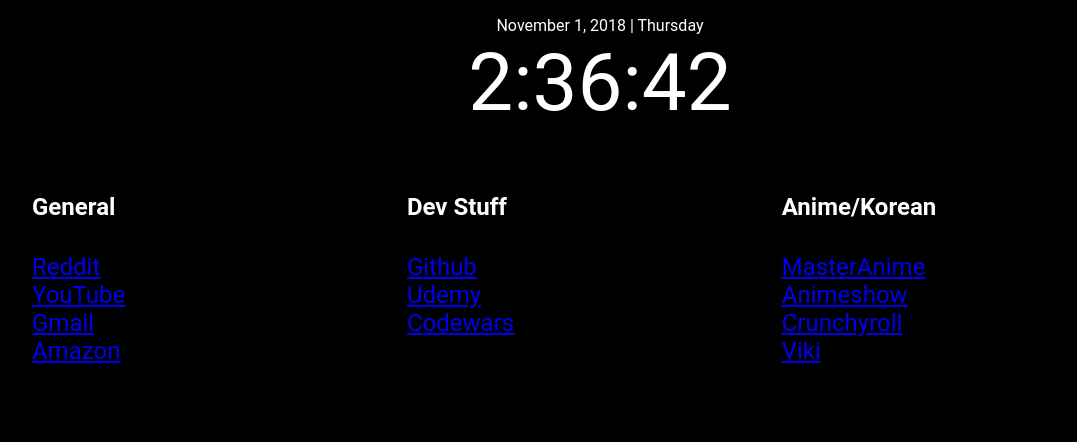
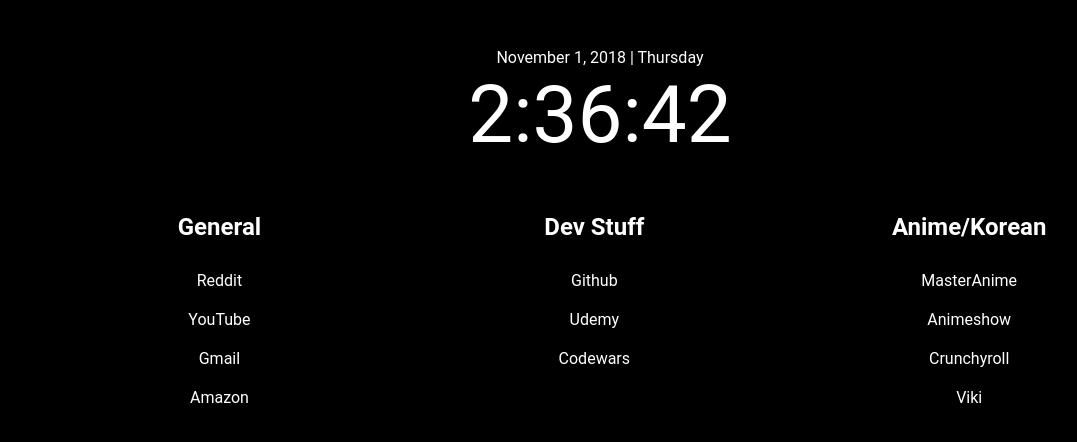
Before and after one commit to karuffin1992/startupPage, a plain HTML site: page index.html in a window 1280 px wide. Shown: the whole page, without its empty margins (72-1149 px from the left). Drawn offline with nearby package versions, Linux system fonts and the light colour scheme; no server answers.

Commit message:
More small adjustments to css for li elemts and font sizes

```diff
--- a/css/index.css
+++ b/css/index.css
@@ -21,16 +21,22 @@ body {
   width: 1200px;
 }
 
-li, h4 {
-  text-align: left;
-}
-
 ul {
   padding: 0px;
 }
 
 li {
   list-style: none;
+  padding: 10px 10px 10px 10px;
+}
+
+a {
+  text-decoration: none;
+  color: inherit;
+}
+
+#clockContainer {
+  padding-top: 2em;
 }
 
 #clock {
@@ -65,10 +71,9 @@ li {
 
 #bookmarkContainer {
   display: block;
-  font-size: 1.5em;
+  text-align: center;
   color: white;
   height: 350px;
-  width: 1200px;
 }
 
 #bookmarkContainer div {
--- a/index.html
+++ b/index.html
@@ -28,7 +28,7 @@
     <section id="bookmark" class="pageContainer">
       <div id="bookmarkContainer" class="pageContainer">
         <div id="generalList">
-          <h4>General</h4>
+          <h2>General</h2>
           <ul>
             <li><a href="https://www.reddit.com/">Reddit</a></li>
             <li><a href="https://www.youtube.com/">YouTube</a></li>
@@ -37,7 +37,7 @@
           </ul>
         </div>
         <div id="devList">
-          <h4>Dev Stuff</h4>
+          <h2>Dev Stuff</h2>
           <ul>
             <li><a href="https://www.github.com/">Github</a></li>
             <li><a href="https://www.udemy.com/">Udemy</a></li>
@@ -45,7 +45,7 @@
           </ul>
         </div>
         <div id="animeList">
-          <h4>Anime/Korean</h4>
+          <h2>Anime/Korean</h2>
           <ul>
             <li><a href="https://www.masterani.me/">MasterAnime</a></li>
             <li><a href="https://www.animeshow.tv/">Animeshow</a></li>
```
